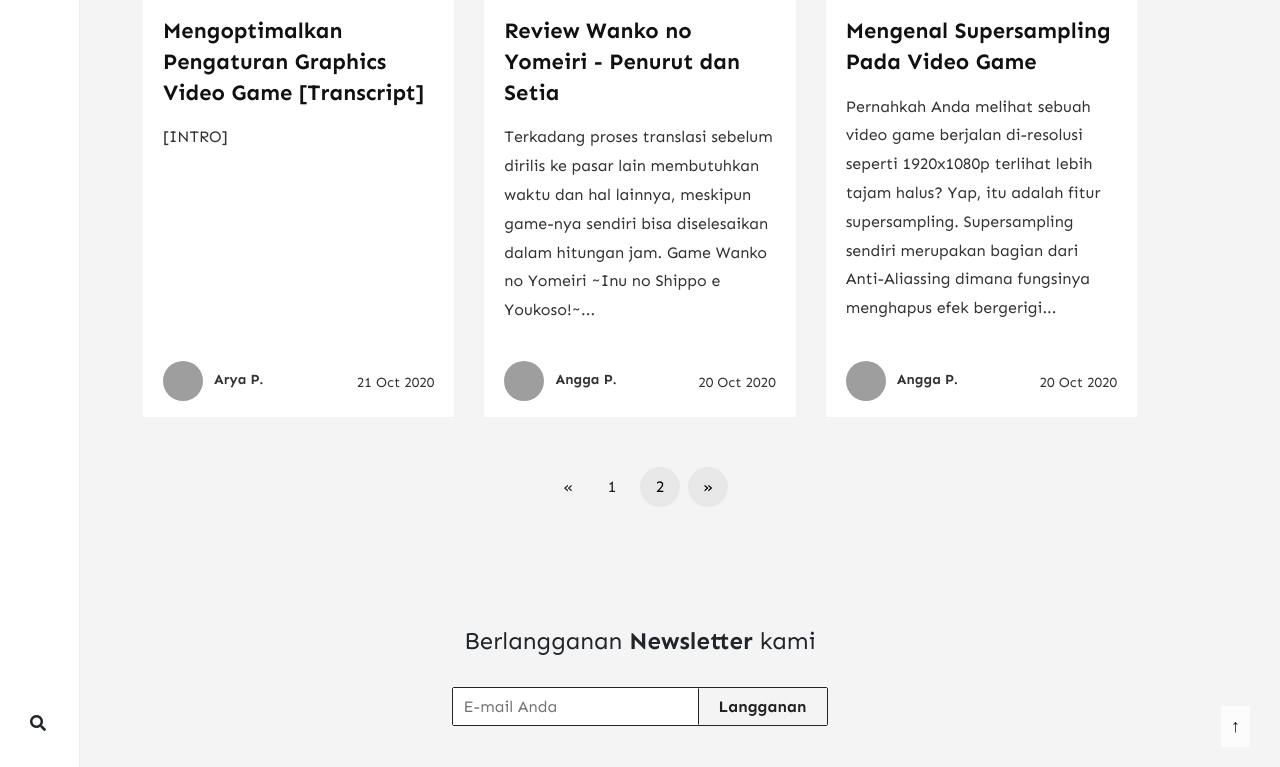
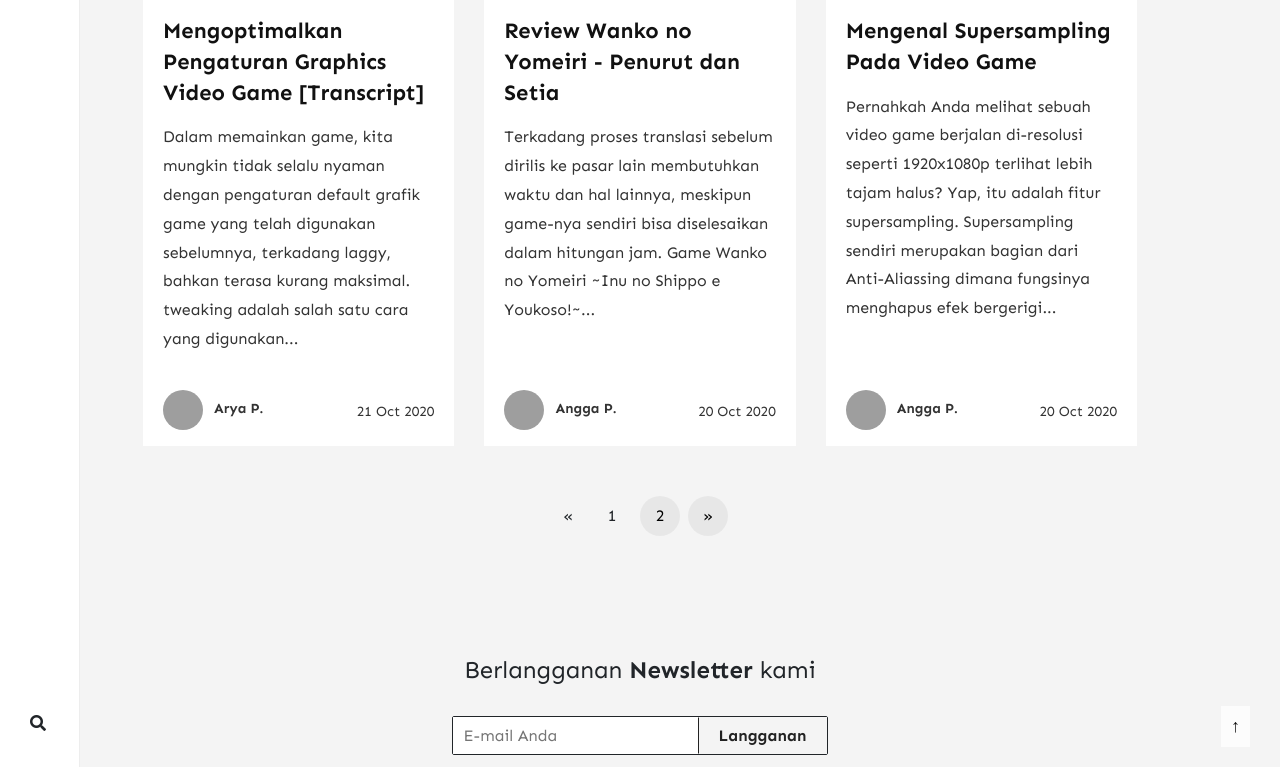
Before and after one commit to arytapermana/dsg-web, a Jekyll site: the page built from index.html, in a window 1280 px wide and 900 px high, scrolled down 1307 px, cut to the strip 133-900 px from the top of the window. Built offline with Jekyll 4.4.1, drawn with Linux system fonts in a browser that asks for light colours; nearby versions of some CDN libraries; a script that is not in the unit is left out; the list of posts is cut into pages by our own code; comment, search, counter and statistics services are not loaded; grey boxes are pictures that could not be loaded.

Commit message:
Update Blog “2020-10-21-bagaimana-cara-mengoptimalkan-pengaturan-graphics-video-game-tweaking-video-game-graphics-transcript”

```diff
--- a/_posts/2020-10-21-bagaimana-cara-mengoptimalkan-pengaturan-graphics-video-game-tweaking-video-game-graphics-transcript.md
+++ b/_posts/2020-10-21-bagaimana-cara-mengoptimalkan-pengaturan-graphics-video-game-tweaking-video-game-graphics-transcript.md
@@ -8,6 +8,10 @@
 tags:
   - Transcript
 ---
+Dalam memainkan game, kita mungkin tidak selalu nyaman dengan pengaturan default grafik game yang telah digunakan sebelumnya, terkadang laggy, bahkan terasa kurang maksimal. tweaking adalah salah satu cara yang digunakan untuk mengoptimalkan grafik game agar lebih baik, yaitu dengan cara mengutak - atik pengaturannya, jadi mari kita simak lebih jauh mengenai hal yang dibahas sebelumnya pada video berikut.
+
+<div class="embed-container"><iframe width="560" height="315" src="https://www.youtube.com/embed/8xNkxGg8LHs" frameborder="0" allow="accelerometer; autoplay; clipboard-write; encrypted-media; gyroscope; picture-in-picture" allowfullscreen></iframe></div>
+
 **\[INTRO]**
 
 **Arya Putra:** Hi, welcome to Disekitar Game and today, kita akan membahas bagaimana mengatur graphics pada game agar optimal.
@@ -109,5 +113,3 @@
 Pengaturan yang kami jelaskan mungkin tidak banyak, jadi jika ada yang kurang dan ingin ditanyakan, ataupun kalian memiliki tips dan trik tersendiri, kalian dapat menyampaikannnya pada kolom komentar dibawah.
 
 Like jika kalian suka, tetunya dislike jika kalian tidak suka, jika berkenan kalian dapat share dan subscribe, dan sampai jumpa di video berikutnya!
-
-<div class="embed-container"><iframe width="560" height="315" src="https://www.youtube.com/embed/8xNkxGg8LHs" frameborder="0" allow="accelerometer; autoplay; clipboard-write; encrypted-media; gyroscope; picture-in-picture" allowfullscreen></iframe></div>
```
